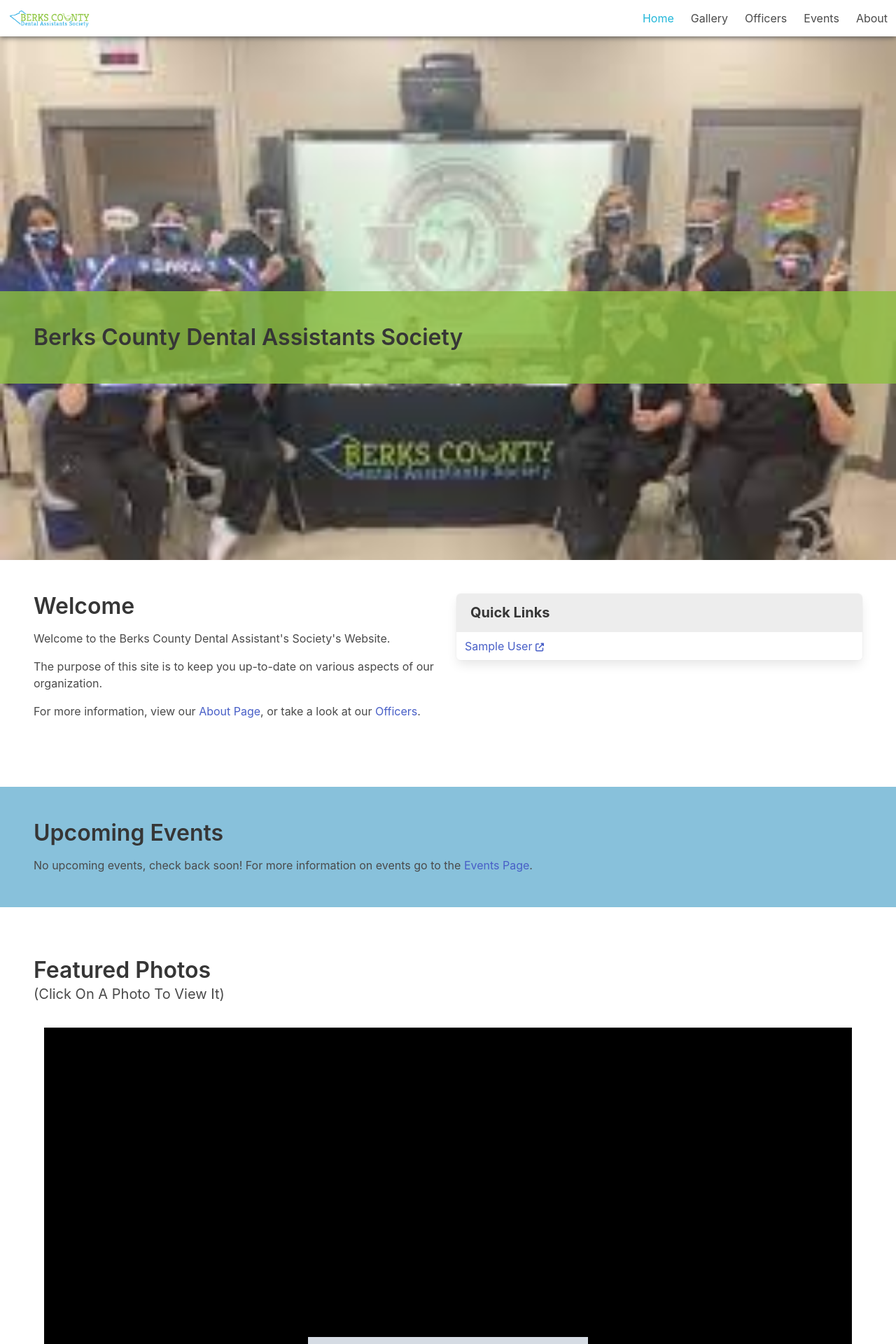
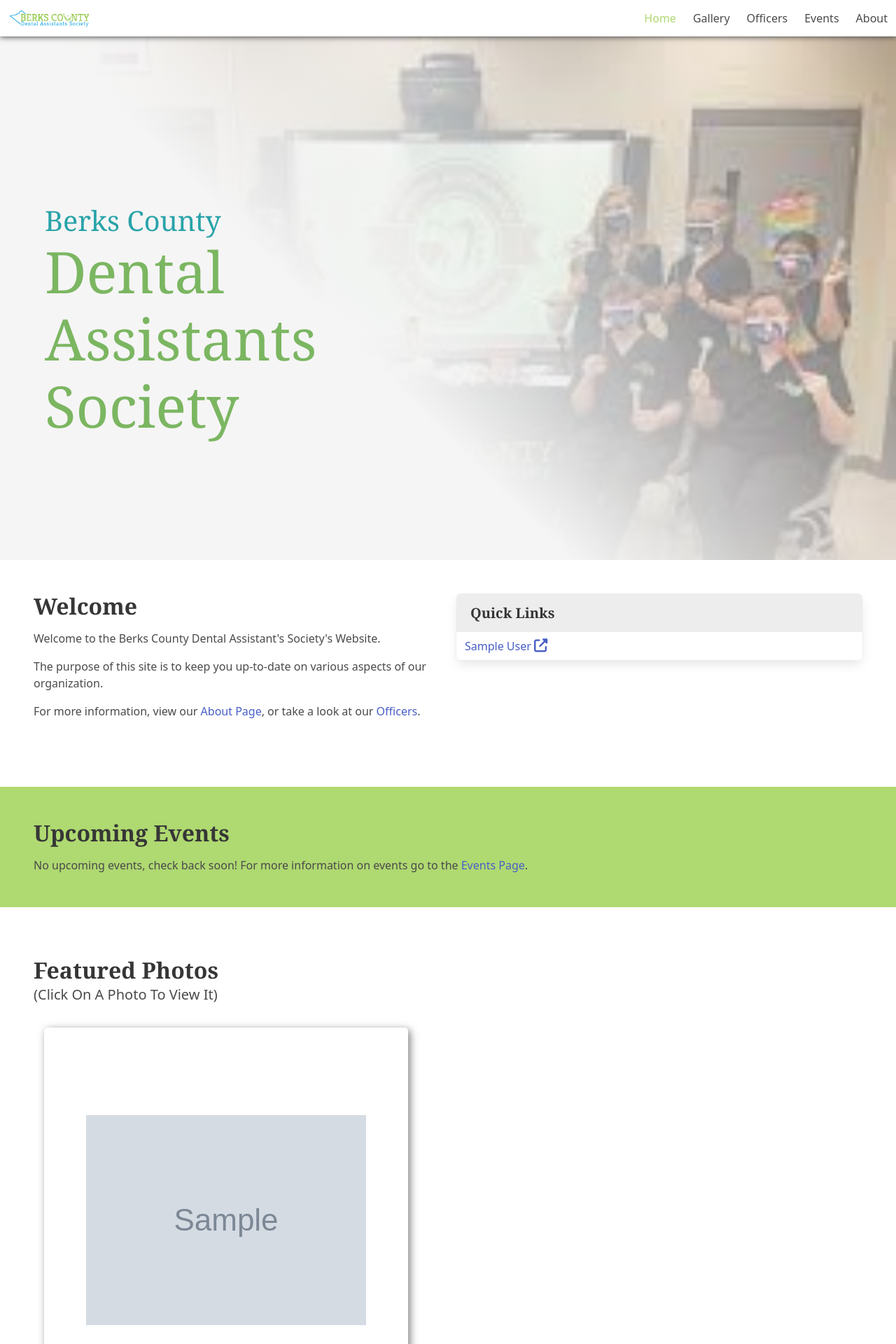
Before and after one commit to Bwc9876/BerksDental, a Django app: page / in a window 1280 px wide. Shown: the top 1920 px of the page at 70% size. Run offline with Django 3.2, Linux system fonts and the light colour scheme; tables that the repository leaves empty hold one stand-in row (values such as "Sample post"); grey boxes marked "Sample" are stand-in pictures; some libraries are stand-ins or nearby versions.

Commit message:
More Progress

```diff
--- a/main/templates/base.html
+++ b/main/templates/base.html
@@ -37,9 +37,10 @@
           href="https://fonts.googleapis.com/css2?family=Noto+Sans+JP:wght@400&family=Roboto:wght@300&display=swap"
           as="style" onload="// noinspection JSUnusedGlobalSymbols
 this.onload=null;this.rel='stylesheet'" />
+    <link rel="stylesheet" href="{% static 'base/normalize.css' %}" />
     <noscript>
-        <link rel="stylesheet"
-              href="https://fonts.googleapis.com/css2?family=Noto+Sans+JP:wght@400&family=Roboto:wght@300&display=swap" />
+        <link href="https://fonts.googleapis.com/css2?family=Roboto+Slab:wght@500&display=swap" rel="stylesheet">
+        <link href="https://fonts.googleapis.com/css2?family=Noto+Sans&display=swap" rel="stylesheet">
     </noscript>
     <link crossorigin="anonymous" rel="preconnect" href="https://fonts.gstatic.com" />
     <link rel="stylesheet" href="https://cdn.jsdelivr.net/npm/bulma@0.9.2/css/bulma.min.css" />
--- a/main/templates/gallery.html
+++ b/main/templates/gallery.html
@@ -34,6 +34,11 @@
                     <button style="width: 100%;" class="image-grid-item-inner-wrapper load-more">Load More Images</button>
                 </div>
             {% endif %}
+            {% for x in "123" %}
+                <div class="image-grid-item-outer-wrapper empty">
+                    <a aria-hidden="true" href="{% url 'main:view_photo' %}?id={{ photo.id }}" class="image-grid-item-inner-wrapper"></a>
+                </div>
+            {% endfor %}
         </div>
     {% else %}
         <p>Currently, there are no photos. Check back soon!</p>
--- a/main/templates/home.html
+++ b/main/templates/home.html
@@ -13,9 +13,12 @@
     <link href="{% static "/home/home.css" %}" type="text/css" rel="stylesheet">
 {% endblock %}
 {% block header %}
-    <div class="hero is-fullheight-with-navbar" style="background-image: url({% static 'tests/hero-test.jpg' %});background-repeat: no-repeat;background-size: cover;">
+    <div class="hero is-fullheight-with-navbar">
         <div class="hero-body">
-            <h1 class="title hero-title">Berks County Dental Assistants Society</h1>
+            <h1 class="landing-header">
+                <span>Berks County</span>
+                <br/>Dental Assistants Society
+            </h1>
         </div>
     </div>
 {% endblock %}
@@ -90,7 +93,7 @@
         <h1 class="title">Featured Photos</h1>
         {% if featuredPhotos|length > 0 %}
             <p class="subtitle">(Click On A Photo To View It)</p>
-            <div class="image-grid">
+            <div class="image-grid small">
                 {% for photo in featuredPhotos %}
                     <div class="image-grid-item-outer-wrapper">
                         <a href="{% url 'main:view_photo' %}?id={{ photo.id }}&featured=yes" class="image-grid-item-inner-wrapper">
--- a/static/base/base.css
+++ b/static/base/base.css
@@ -1,16 +1,35 @@
-:root {
-    --clr-light: #a2d47a;
-    --clr: #8CBF3F;
-    --clr-dark: #55781a;
-
-    --ac: #23B7D9;
-    --ac-light: #88c1db;
+html {
+    /* Colors */
+    --clr1: #23B7D9;
+    --clr2: #28A3A9;
+    --clr3: #1D777C;
+    --ac1: #AFD971;
+    --ac2: #7BB661;
+    --ac3: #609A47;
+    /* Text Sizes */
+    --h1: 3.2rem;
+    --h2: 2.4rem;
+    --h3: 1.8rem;
+    --h4: 1.6rem;
+    --h5: 1.35rem;
+    --h6: 1.1rem;
 }
 
 body {
+    margin: 0;
+    overflow-x: hidden;
     display: flex;
     flex-direction: column;
     min-height: 100vh;
+}
+
+/* Text */
+h1, h2, h3, h4, h5, h6 {
+    font-family: "Roboto Slab", Georgia, "Times New Roman", Times, serif;
+}
+
+p, a {
+    font-family: "Noto Sans", Verdana, Geneva, Tahoma, sans-serif;
 }
 
 .navbar {
@@ -18,7 +37,7 @@ body {
 }
 
 .nav-link-current {
-    color: var(--ac)!important;
+    color: var(--ac1);
 }
 
 .navbar-item {
@@ -27,7 +46,7 @@ body {
 
 a.navbar-item:hover {
     background-color: #c0c0c0;
-    color: var(--clr);
+    color: var(--clr1);
 }
 
 .main, .admin-main {
--- a/static/base/image.css
+++ b/static/base/image.css
@@ -1,18 +1,13 @@
 .image-grid {
     display: grid;
-}
-
-@media only screen and (min-width: 400px) {
-    .image-grid {
-        grid-template-columns: repeat(auto-fit, minmax(330px, 1fr));
-    }
 }
 
 .image-grid-item-outer-wrapper {
     position: relative;
     padding-top: 100%;
     /* TODO: Change gallery photo background to blend in better */
-    background-color: black;
+    box-shadow: 3px 3px 12px rgba(0,0,0,0.5);
+    border-radius: 5px;
     margin: 15px;
 }
 
@@ -44,3 +39,25 @@
     background-color: #9ba7ac;
     border-color: #73797f;
 }
+
+.empty {
+    box-shadow: none;
+    display: none;
+    order: 2;
+}
+
+@media only screen and (min-width: 400px) {
+    .image-grid {
+        grid-template-columns: repeat(auto-fit, minmax(330px, 1fr));
+    }
+
+    .small {
+        grid-template-columns: repeat(auto-fit, minmax(330px, 550px));
+    }
+}
+
+@media only screen and (min-width: 660px) {
+    .empty {
+        display: block;
+    }
+}
--- a/static/home/home.css
+++ b/static/home/home.css
@@ -1,6 +1,7 @@
 .hero-body {
     padding-left: 0;
     padding-right: 0;
+    background-image: linear-gradient(-135deg, transparent, whitesmoke 60%);
 }
 
 .hero-title {
@@ -22,11 +23,27 @@
 }
 
 .link-icon {
-    font-size: 12px;
+    font-size: 1.2rem;
+}
+
+.landing-header {
+    color: var(--ac2);
+    max-width: 350px;
+    margin: 3rem 5vw;
+    line-height: 6rem;
+    font-size: 5.12rem;
+}
+
+.landing-header span {
+    position: relative;
+    top: 1.5rem;
+    color: var(--clr2);
+    font-weight: normal;
+    font-size: 2.48rem;
 }
 
 .upcoming-events {
-    background-color: var(--ac-light);
+    background-color: var(--ac1);
 }
 
 .upcoming-events .columns {
@@ -52,6 +69,13 @@
     .image-container {
         width: 400px;
     }
+
+}
+
+@media only screen and (min-width: 1100px) {
+    .hero-body {
+        background-image: linear-gradient(-135deg, transparent, whitesmoke 60%), url('../tests/hero-test.jpg');background-repeat: no-repeat;background-size: cover;
+    }
 }
 
 @media only screen and (min-width: 1000px) {
```
Also changed, not shown: static/gallery/view-photo.css (+7 -0 lines), static/base/normalize.css (added).
